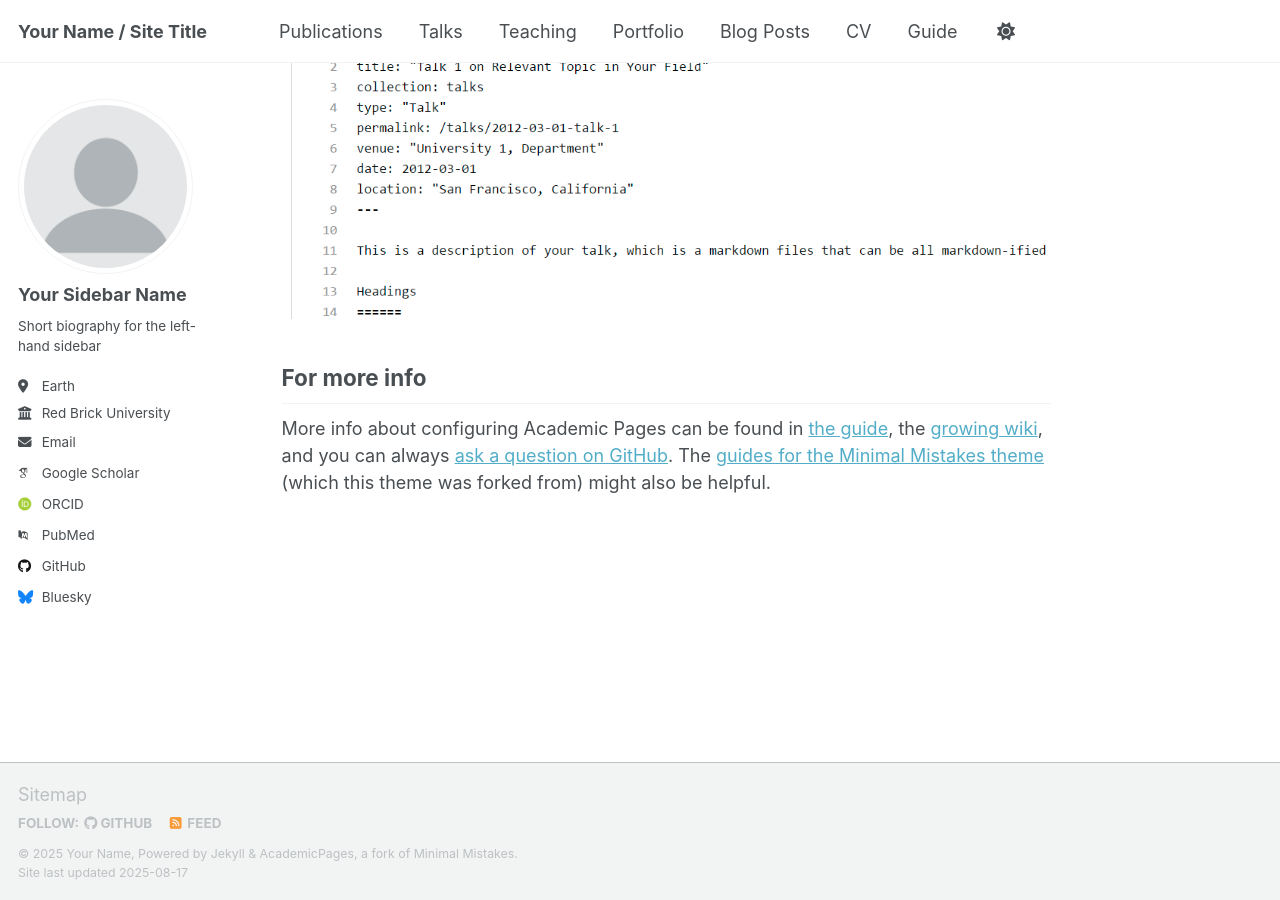
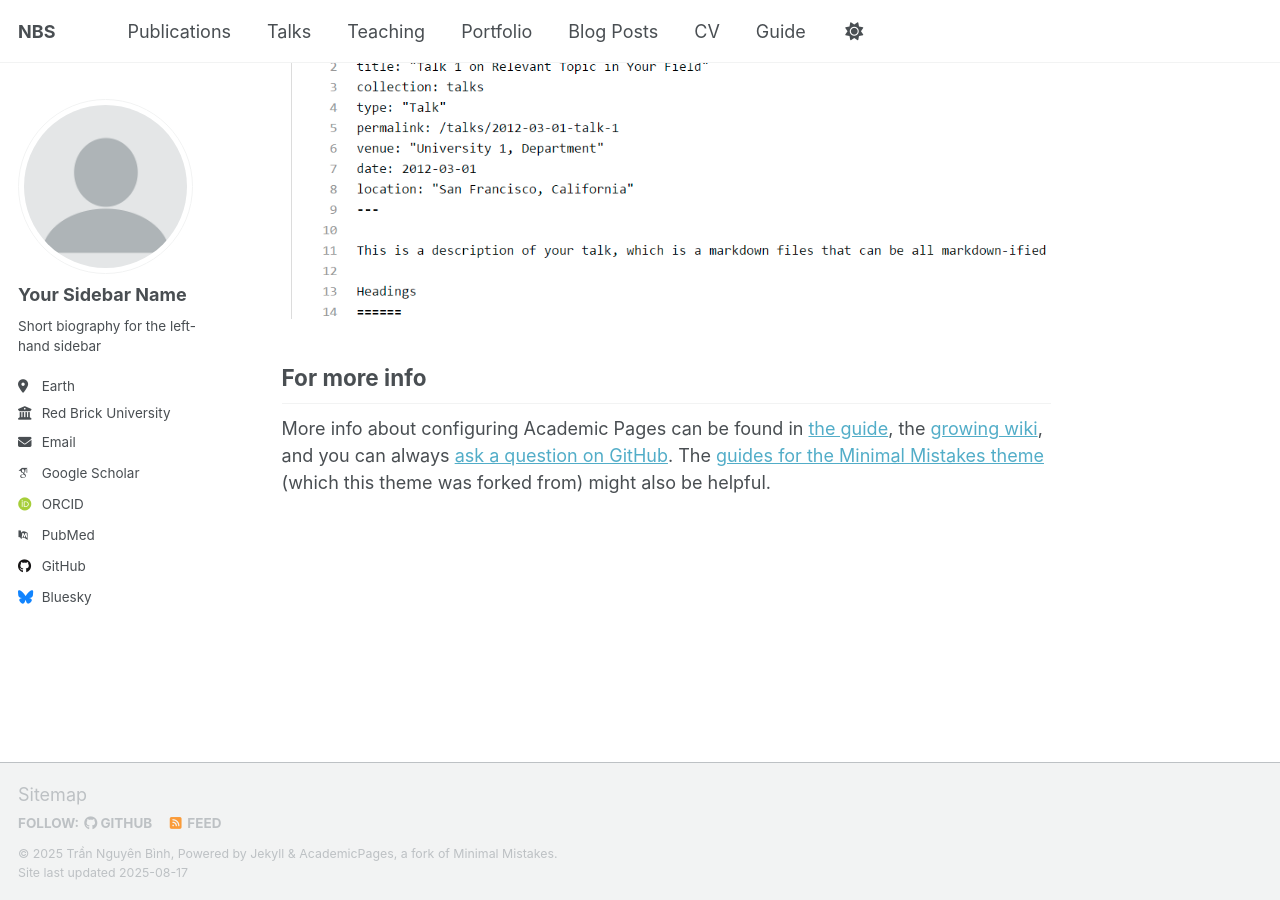
Before and after one commit to nguyenbinh-shark/nguyenbinh-shark.github.io, a Jekyll site: the page built from _pages/about.md, in a window 1280 px wide and 900 px high, scrolled down 2880 px. Built offline with Jekyll 4.4.1, drawn with Linux system fonts in a browser that asks for light colours; some web fonts are replaced; a script that is not in the unit is left out.

Commit message:
Update _config.yml

```diff
--- a/_config.yml
+++ b/_config.yml
@@ -9,13 +9,13 @@
 # Basic Site Settings
 locale                   : "en-US"
 site_theme               : "default" # Currently available options are "default", "air"
-title                    : "Your Name / Site Title"
+title                    : "NBS"
 title_separator          : "-"
-name                     : &name "Your Name"
+name                     : &name "Trần Nguyên Bình"
 description              : &description "personal description"
-url                      : https://academicpages.github.io # the base hostname & protocol for your site e.g. "https://[your GitHub username].github.io" or if you already have some other page hosted on Github then use "https://[your GitHub username].github.io/[Your Repo Name]"
+url                      : https://nguyenbinh-shark.github.io # the base hostname & protocol for your site e.g. "https://[your GitHub username].github.io" or if you already have some other page hosted on Github then use "https://[your GitHub username].github.io/[Your Repo Name]"
 baseurl                  : "" # the subpath of your site, e.g. "/blog"
-repository               : "academicpages/academicpages.github.io"
+repository               : "https://nguyenbinh-shark.github.io"
 
 # Site Author - The following control what appear as part of the author content on the side bar.
 #               If a field is blank the icon and link will not appear, otherwise it will be shown.
```
